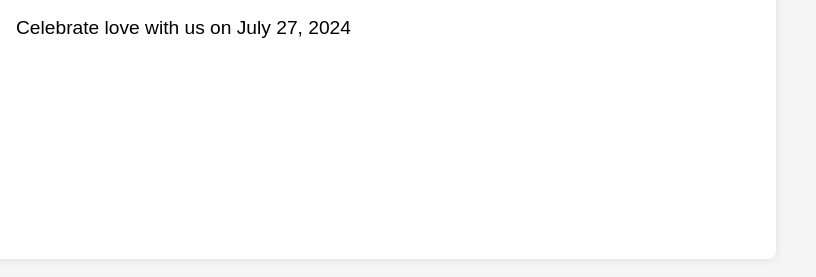
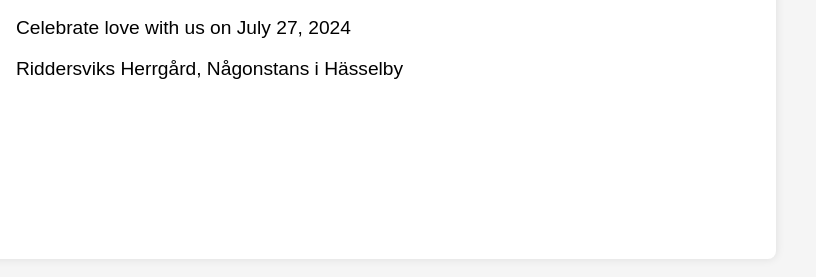
Before and after one commit to HannaOchPablo/HannaOchPablo.github.io, a plain HTML site: page index.html in a window 1280 px wide. Shown: the part 141-418 px from the top of the page, 464-1280 px from the left. Drawn offline with Linux system fonts and the light colour scheme.

Commit message:
Added paragraph in welcome text (index.html)

```diff
--- a/index.html
+++ b/index.html
@@ -23,6 +23,7 @@
         <div class="welcome-text">
           <h1>Welcome to Hanna & Pablo's Wedding</h1>
           <p>Celebrate love with us on July 27, 2024</p>
+          <p>Riddersviks Herrgård, Någonstans i Hässelby</p>
         </div>
       </div>
     </header>
```
